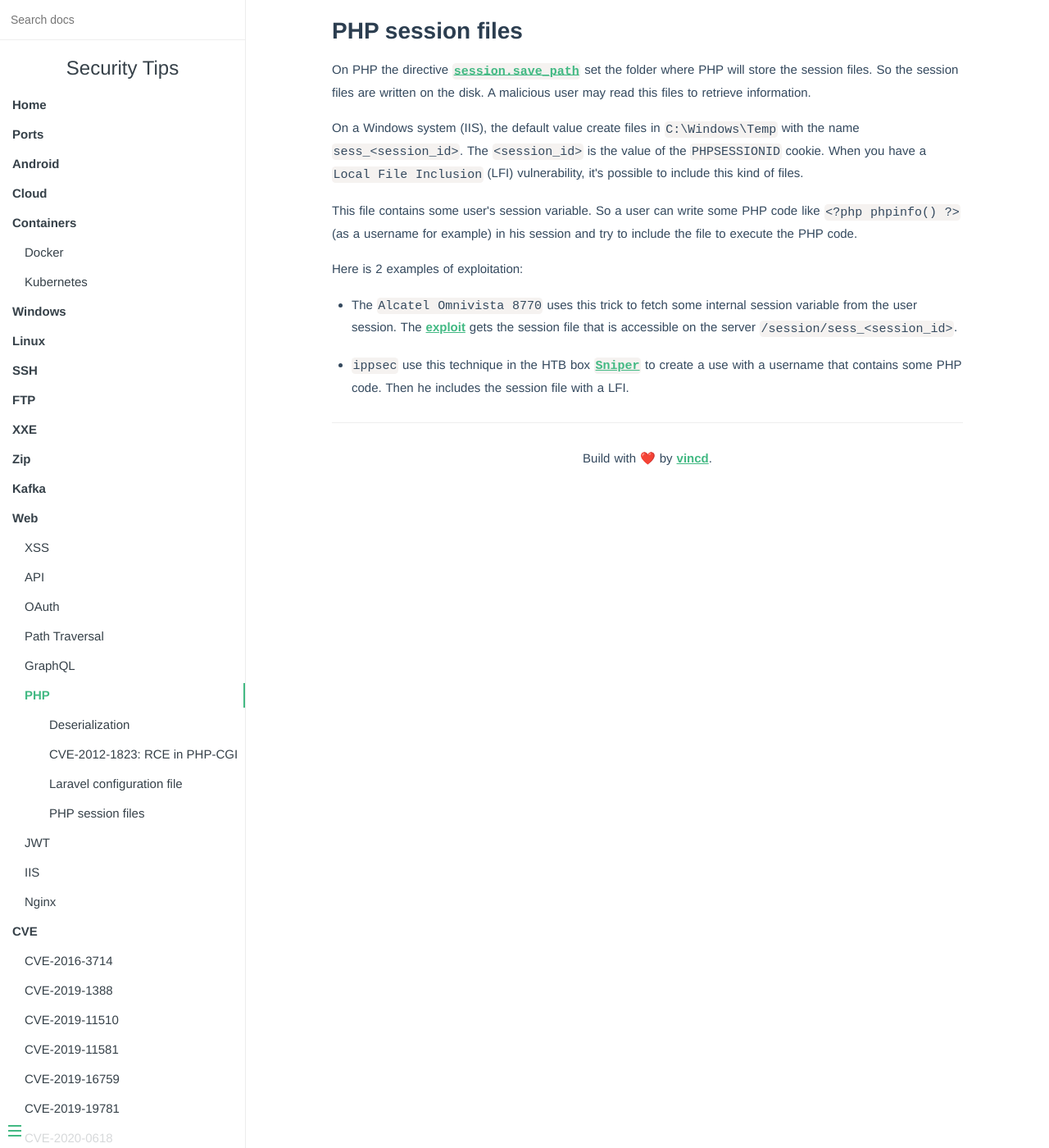
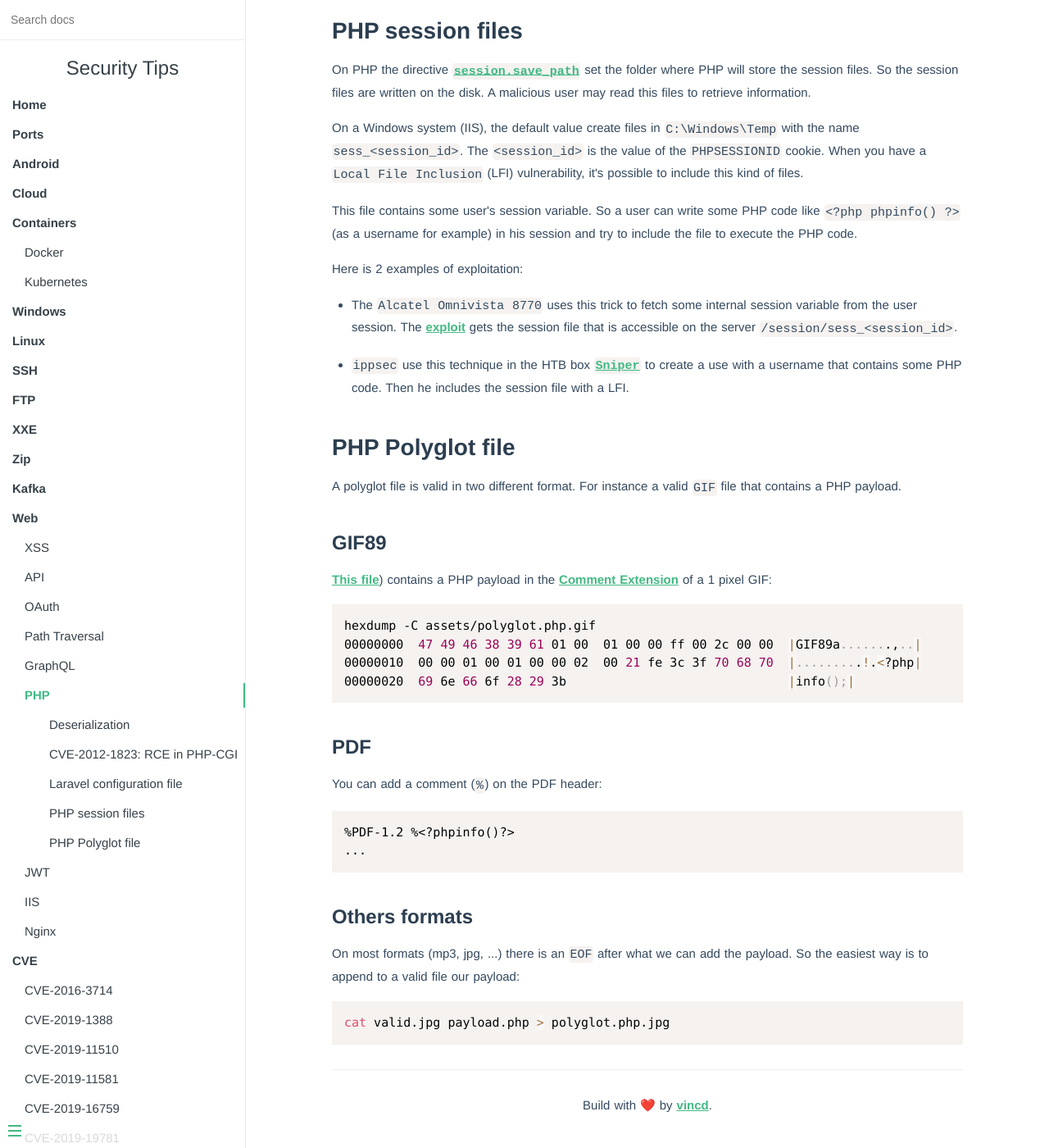
Before and after one commit to vincd/security-tips, an MkDocs documentation site: the page built from docs/php.md, in a window 1280 px wide and 1400 px high, scrolled down 1851 px. Shown: the whole window at 82% size. Built offline with MkDocs 1.6.1, drawn with Linux system fonts in a browser that asks for light colours.

Commit message:
Add PHP polyglot file

````diff
--- a/docs/php.md
+++ b/docs/php.md
@@ -1,10 +1,9 @@
-PHP
-===
-
+# PHP
 
 ## Deserialization
 
 ### Phar deserialization
+
 The unserialization of a `phar` wrapper is realized in any file operation. Thus,
 file operation such as `file_exists` might be less protected, then it's possible
 to inject a `phar` wrapper within it.
@@ -119,3 +118,40 @@ gets the session file that is accessible on the server `/session/sess_<session_i
 - `ippsec` use this technique in the HTB box [`Sniper`](https://www.youtube.com/watch?v=k7gD4ufex9Q&t=3255s)
 to create a use with a username that contains some PHP code. Then he includes
 the session file with a LFI.
+
+
+## PHP Polyglot file
+
+A polyglot file is valid in two different format. For instance a valid `GIF`
+file that contains a PHP payload.
+
+
+### GIF89
+
+[This file](./assets/polyglot.php.gif)) contains a PHP payload in the [Comment
+Extension](https://www.w3.org/Graphics/GIF/spec-gif89a.txt) of a 1 pixel GIF:
+
+```bash
+hexdump -C assets/polyglot.php.gif
+00000000  47 49 46 38 39 61 01 00  01 00 00 ff 00 2c 00 00  |GIF89a.......,..|
+00000010  00 00 01 00 01 00 00 02  00 21 fe 3c 3f 70 68 70  |.........!.<?php|
+00000020  69 6e 66 6f 28 29 3b                              |info();|
+```
+
+### PDF
+
+You can add a comment (`%`) on the PDF header:
+
+```pdf
+%PDF-1.2 %<?phpinfo()?>
+...
+```
+
+### Others formats
+
+On most formats (mp3, jpg, ...) there is an `EOF` after what we can add the
+payload. So the easiest way is to append to a valid file our payload:
+
+```bash
+cat valid.jpg payload.php > polyglot.php.jpg
+```
````
Also changed, not shown: docs/assets/polyglot.php.gif (added).
